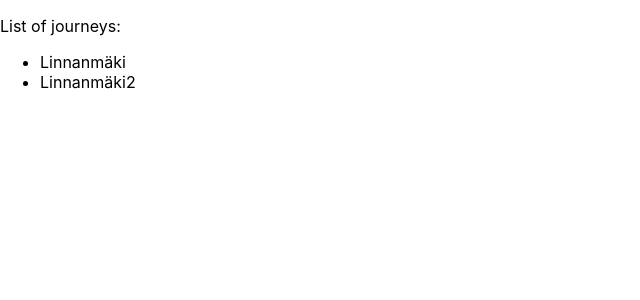
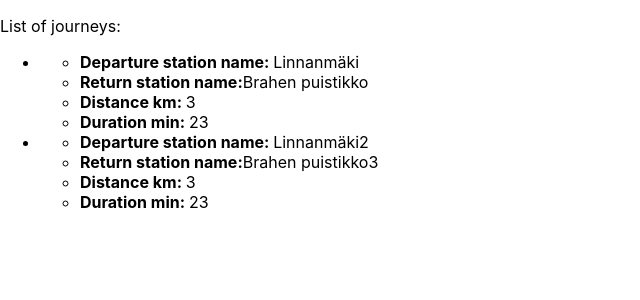
Before and after one commit to acastanome/solita_dev_academy_2023, a React (Create React App) app in the folder city-bike-app/client/: page / in a window 1280 px wide. Shown: the top 300 px of the page, without its empty margins (0-640 px from the left). Built offline with nearby package versions, Linux system fonts and the light colour scheme.

Commit message:
JourneyItem displays departure and return stations names, distance and duration of the journey

```diff
--- a/city-bike-app/client/src/components/JourneyItem.tsx
+++ b/city-bike-app/client/src/components/JourneyItem.tsx
@@ -1,7 +1,30 @@
 import Journey from '../types/journey';
 
 const JourneyItem: React.FC<{ journey: Journey }> = (props) => {
-	return <li>{props.journey.departureStationName}</li>;
+	const distanceKm = Math.floor(props.journey.coveredDistanceMeters / 1000);
+	const durationMin = Math.floor(props.journey.durationSeconds / 60);
+	return (
+		<li>
+			<ul>
+				<li>
+					<b>Departure station name: </b>
+					{props.journey.departureStationName}
+				</li>
+				<li>
+					<b>Return station name:</b>
+					{props.journey.returnStationName}
+				</li>
+				<li>
+					<b>Distance km: </b>
+					{distanceKm}
+				</li>
+				<li>
+					<b>Duration min: </b>
+					{durationMin}
+				</li>
+			</ul>
+		</li>
+	);
 };
 
 export default JourneyItem;
```
